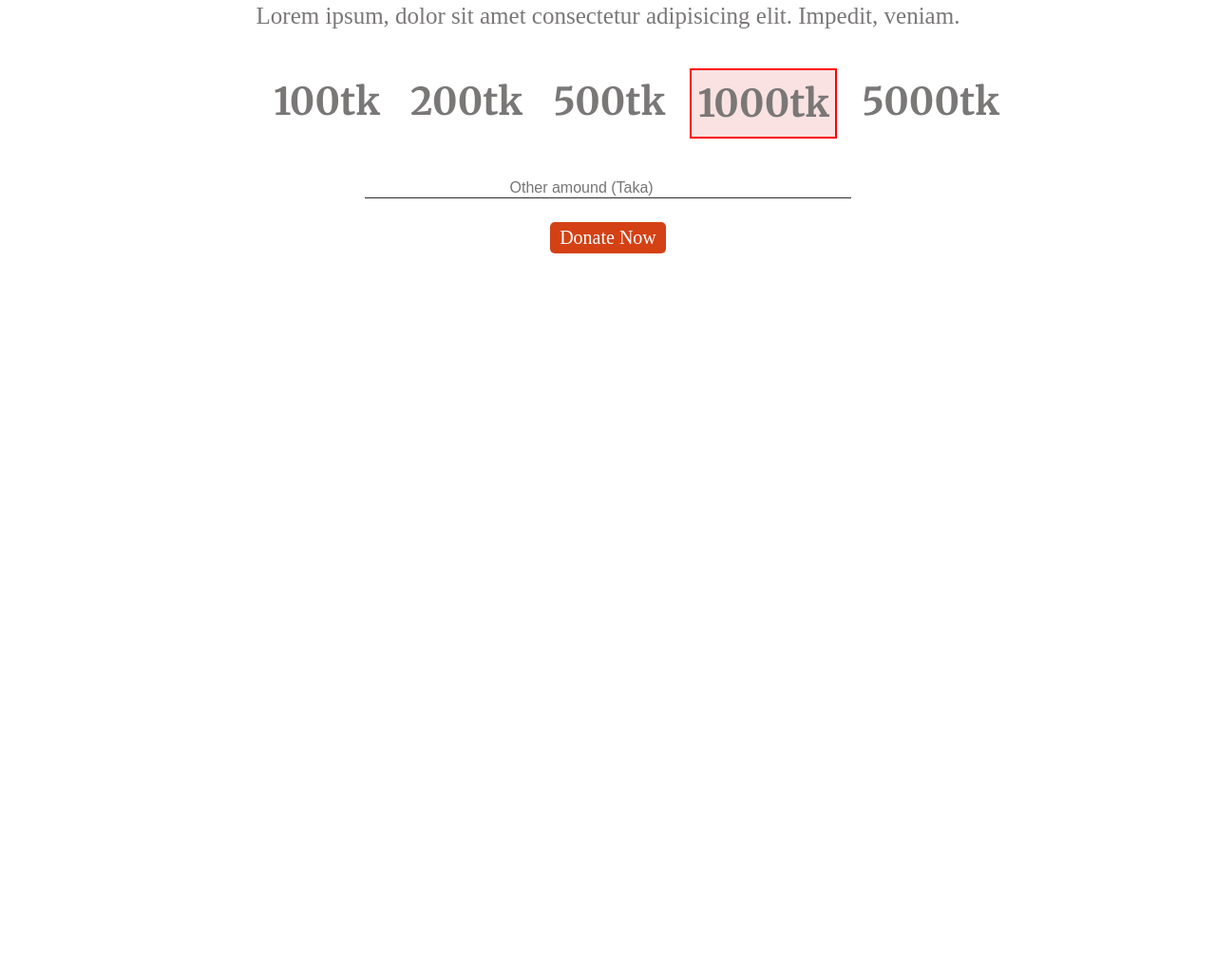
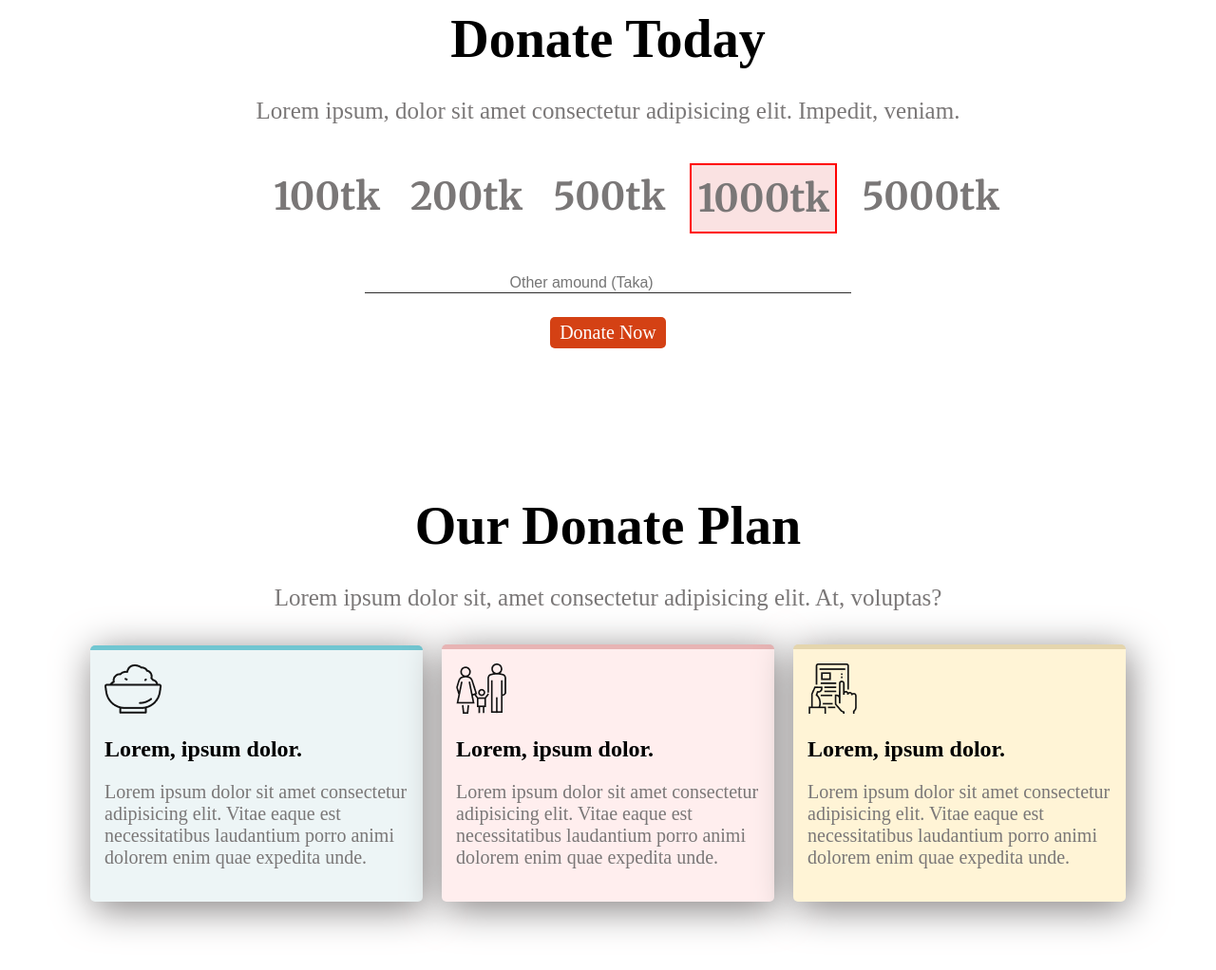
Before and after one commit to MohammadRakib1e18/donate-and-save-people, a plain HTML site: page index.html in a window 1280 px wide. Shown: the part 646-1668 px from the top of the page at 95% size. Before the commit the page ends 963 px from the top, so only its background shows below. Drawn offline with Linux system fonts and the light colour scheme.

Commit message:
added our donate plan feature

```diff
--- a/index.html
+++ b/index.html
@@ -43,12 +43,40 @@
                 <li class="list-item">5000tk</li>
             </ul>
             <form action="" class="form">
-                <input class="input" type="number" placeholder="Other amound (Taka)">
+                <input
+                    class="input"
+                    type="number"
+                    placeholder="Other amound (Taka)"
+                />
             </form>
             <a href="" target="_blank" class="button">Donate Now</a>
         </section>
 
         <!----------------------------donate plan----------------------------->
 
+        <section class="donate-plan flexible-container">
+            <h1>Our Donate Plan</h1>
+            <p class="gray-color">
+                Lorem ipsum dolor sit, amet consectetur adipisicing elit. At,
+                voluptas?
+            </p>
+            <div class="plans flexible-container">
+                <div class="single-plan" id="plan1">
+                    <img src="icons/food.png" alt="" />
+                    <h2>Lorem, ipsum dolor.</h2>
+                    <p class="gray-color">Lorem ipsum dolor sit amet consectetur adipisicing elit. Vitae eaque est necessitatibus laudantium porro animi dolorem enim quae expedita unde.</p>
+                </div>
+                <div class="single-plan" id="plan2">
+                    <img src="icons/shelter.png" alt="" />
+                    <h2>Lorem, ipsum dolor.</h2>
+                    <p class="gray-color">Lorem ipsum dolor sit amet consectetur adipisicing elit. Vitae eaque est necessitatibus laudantium porro animi dolorem enim quae expedita unde.</p>
+                </div>
+                <div class="single-plan" id="plan3">
+                    <img src="icons/Frame-1.png" alt="" />
+                    <h2>Lorem, ipsum dolor.</h2>
+                    <p class="gray-color">Lorem ipsum dolor sit amet consectetur adipisicing elit. Vitae eaque est necessitatibus laudantium porro animi dolorem enim quae expedita unde.</p>
+                </div>
+            </div>
+        </section>
     </body>
 </html>
--- a/style.css
+++ b/style.css
@@ -3,7 +3,7 @@ body {
 }
 
 section {
-    margin-bottom: 50px;
+    margin-bottom: 150px;
 }
 
 .flexible-container {
@@ -22,8 +22,7 @@ section {
     background-size: cover;
     color: rgb(232, 234, 241);
 }
-.banner h1,
-.donate h1 {
+h1 {
     font-size: 3.5em;
     font-weight: 800;
     margin: 5px 0;
@@ -44,7 +43,7 @@ p {
     color: white;
 }
 
-a{
+a {
     text-decoration: none;
 }
 
@@ -64,14 +63,43 @@ a{
     background-color: rgba(240, 168, 168, 0.329);
 }
 
-.form{
-    width:40%;
+.form {
+    width: 40%;
     border-bottom: 1px solid rgb(46, 45, 45);
     text-align: center;
-    margin:2% 0;
+    margin: 2% 0;
 }
 
-.input{
+.input {
     border: 0;
     font-size: 1em;
 }
+
+.plans {
+    flex-direction: row;
+}
+
+.single-plan {
+    background-color: #8d8a8a;
+    margin: 10px 10px;
+    padding: 15px;
+    width: 25%;
+    border-radius: 5px;
+    border-top:5px solid;
+    box-shadow: 3px 7px 40px rgb(129, 125, 125);
+}
+.single-plan p {
+    font-size: 20px;
+}
+#plan1 {
+    background-color: #edf5f6;
+    border-top-color: #71c6d1;
+}
+#plan2 {
+    background-color: #FFEEEE;
+    border-top-color: #e7b4b4;
+}
+#plan3 {
+    background-color: #FFF4D6;
+    border-top-color: #e4d5ad;
+}
```
